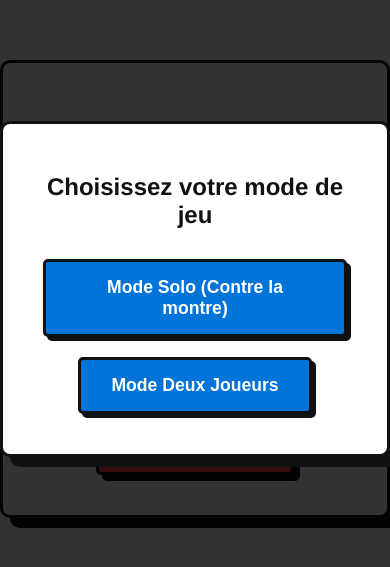
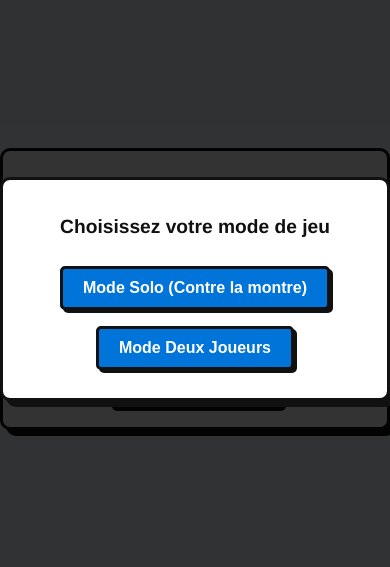
Before and after one commit to martin-puta/Jeux-de-paires-des-cartes, a plain HTML site: page index.html in a window 390 px wide. Shown: the part 133-700 px from the top of the page. Drawn offline with Linux system fonts and the light colour scheme.

Commit message:
partie responvise

```diff
--- a/style.css
+++ b/style.css
@@ -254,3 +254,81 @@ h1 {
         box-shadow: 0 0 50px 20px #ff4500, 0 0 40px 10px #ffff00;
     }
 }
+@media (max-width: 600px) {
+
+    .container {
+        padding: 20px;
+        width: 95%;
+        box-shadow: 6px 6px 0px var(--color-text);
+    }
+
+
+    h1 {
+        font-size: 1.8em;
+        margin-bottom: 20px;
+    }
+
+    .score-panel {
+        padding: 10px;
+        margin-bottom: 20px;
+        box-shadow: 3px 3px 0px var(--color-text);
+    }
+
+    #status-message {
+        font-size: 1em;
+    }
+
+    .scores span {
+        padding: 5px 10px;
+        font-size: 1em;
+    }
+
+    .board {
+        grid-gap: 8px;
+        padding: 10px;
+        margin-bottom: 20px;
+    }
+
+    .card {
+        font-size: 1.8em;
+        max-width: 65px;
+    }
+
+    .card-face-down:hover {
+        transform: none;
+        box-shadow: 4px 4px 0px var(--color-text);
+    }
+
+    #restart-button {
+        padding: 10px 20px;
+        font-size: 1em;
+        box-shadow: 4px 4px 0px var(--color-text);
+    }
+
+    #restart-button:hover, #restart-button:active {
+        transform: none;
+        box-shadow: 4px 4px 0px var(--color-text);
+    }
+
+    .modal-content {
+        padding: 20px;
+        max-width: 90%;
+        box-shadow: 6px 6px 0px var(--color-text);
+    }
+
+    .modal-content h2 {
+        font-size: 1.2em;
+    }
+
+    .mode-button {
+        padding: 10px 20px;
+        margin: 8px;
+        font-size: 1em;
+        box-shadow: 3px 3px 0px var(--color-text);
+    }
+
+    .mode-button:hover {
+        transform: none;
+        box-shadow: 3px 3px 0px var(--color-text);
+    }
+}
```
